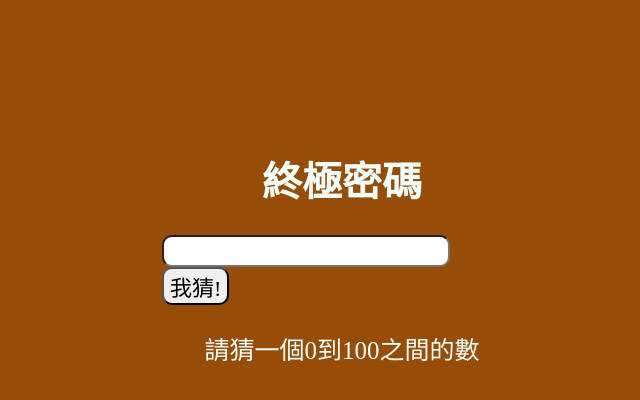
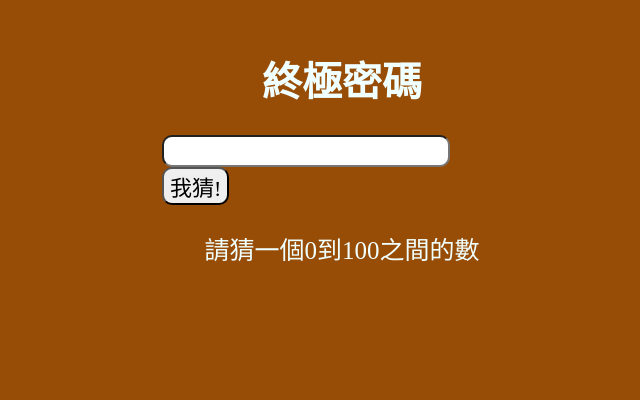
Before and after one commit to ykliu0213/html-css-practice, a plain HTML site: page 05.Final_code_game/index.html in a window 1280 px wide. Shown: the part 172-572 px from the top of the page, without its empty margins (308-948 px from the left). Drawn offline with nearby package versions, Linux system fonts and the light colour scheme.

Commit message:
upload 05.Final_code_game

```diff
--- a/05.Final_code_game/css/style.css
+++ b/05.Final_code_game/css/style.css
@@ -41,7 +41,7 @@ h1 {
     padding: 5px 0 0 20px;
     margin-left: auto;
     margin-right: auto;
-    top: 250px;
+    top: 150px;
 
 }
 
```
